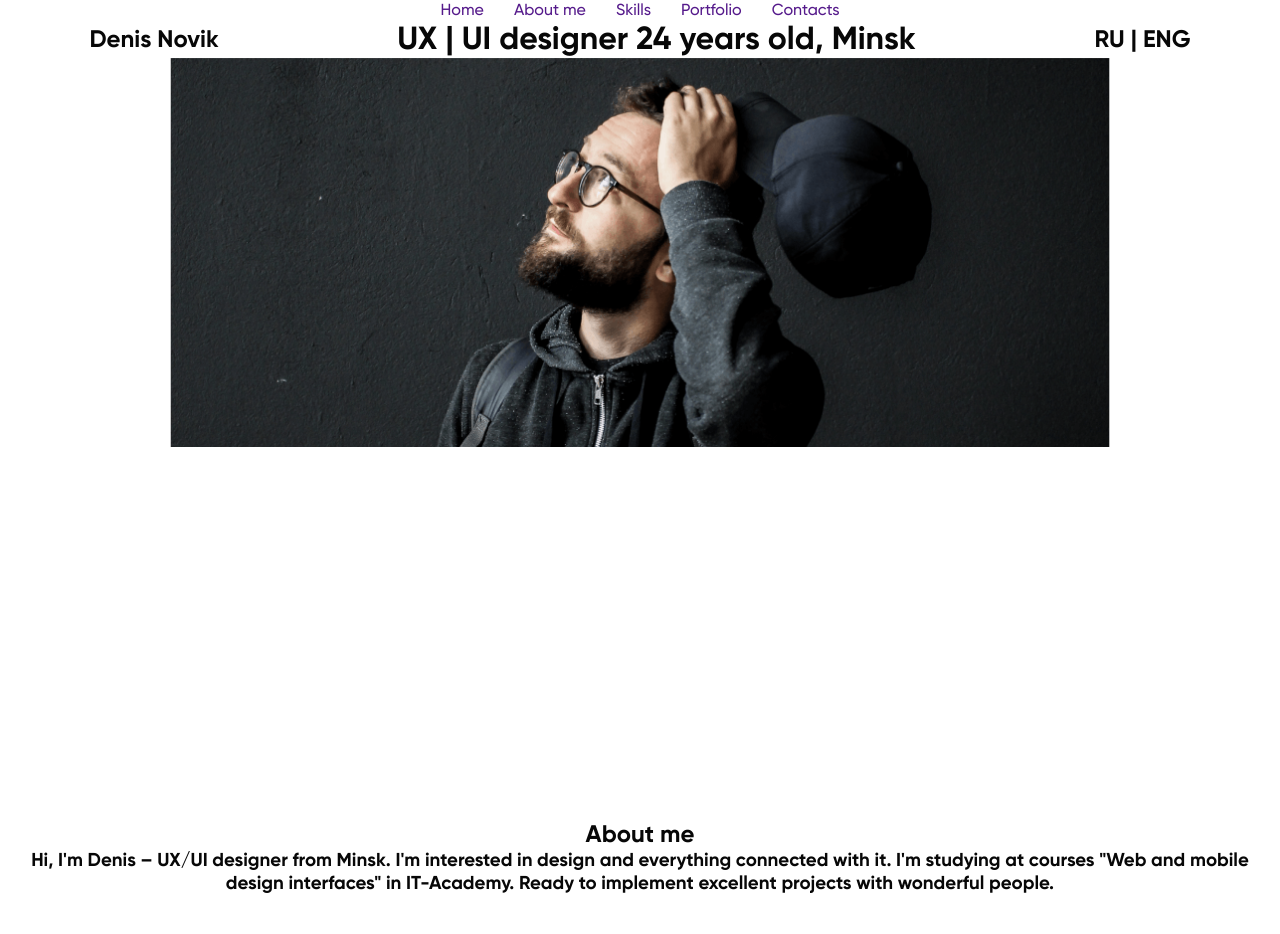
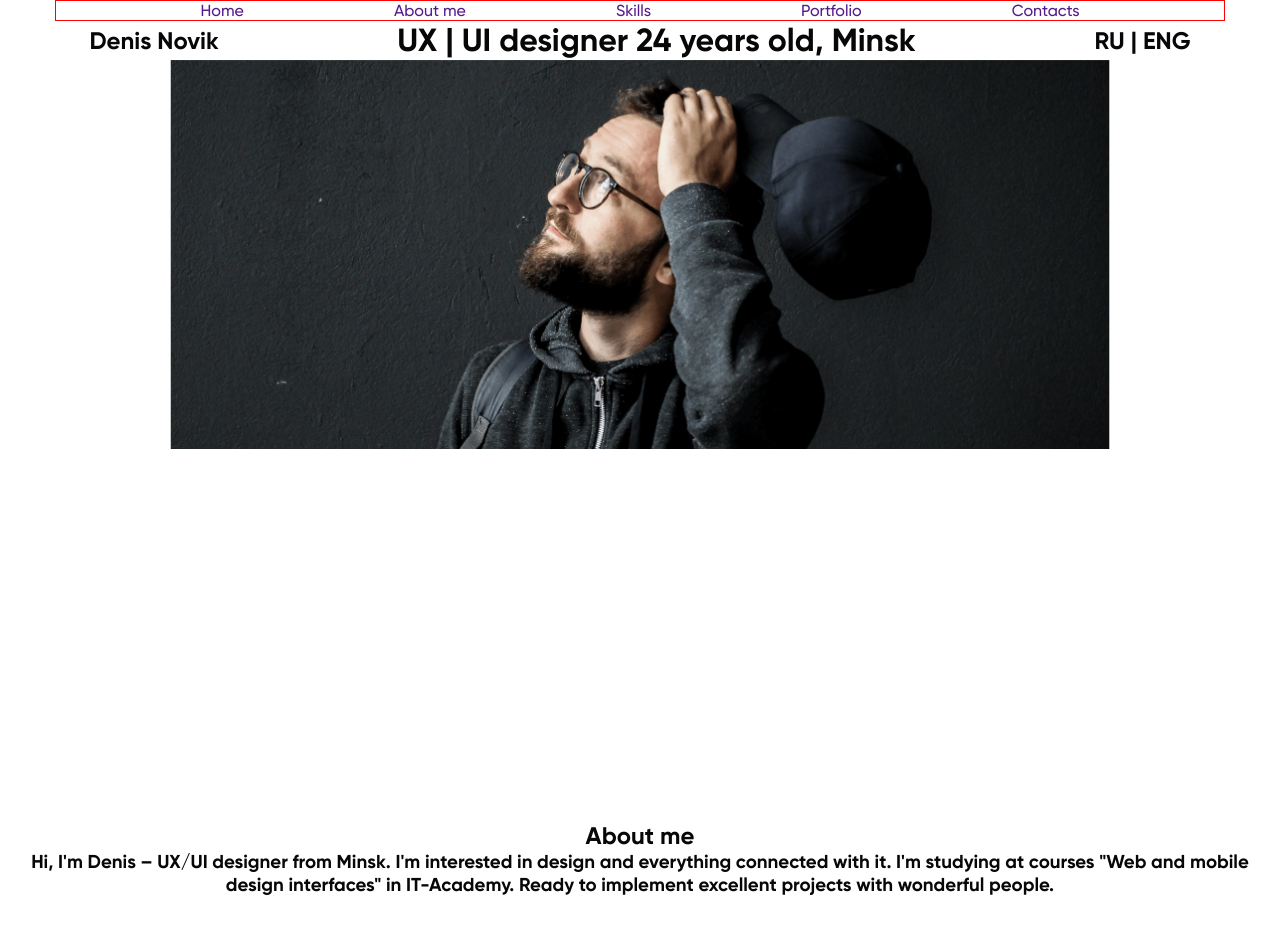
Before and after one commit to Elena-it-code/portfolio, a React app: page / in a window 1280 px wide. Shown: the top 934 px of the page. Built offline with nearby package versions, Linux system fonts and the light colour scheme.

Commit message:
Using Container in Header

```diff
--- a/src/components/Container.tsx
+++ b/src/components/Container.tsx
@@ -1,7 +1,7 @@
 import styled from "styled-components";
 
 export const Container = styled.div`
-  max-width: 970px;
+  max-width: 1170px;
   width: 100%;
   min-height: 100%;
   padding: 0 15px;
--- a/src/components/menu/Menu.tsx
+++ b/src/components/menu/Menu.tsx
@@ -28,11 +28,8 @@ export const Menu = () => {
 const StyledMenu = styled.nav`
  ul {
    display: flex;
-   gap: 30px;
-   justify-content: center;
+   gap: 150px;
+   justify-content: space-between;
+   //justify-items: stretch;
  }
-  li {
-    list-style-type: none;
-
-  }
 `
--- a/src/layout/header/Header.tsx
+++ b/src/layout/header/Header.tsx
@@ -2,18 +2,23 @@ import React from 'react';
 import styled from "styled-components";
 //import {Logo} from "../../components/logo/Logo";
 import {Menu} from "../../components/menu/Menu";
+import {Container} from "../../components/Container";
+import {FlexWrapper} from "../../components/FlexWrapper";
 
 
 export const Header = () => {
     return (
-<StyledHeader>
-    {/*<Logo/>*/}
-    <Menu/>
-</StyledHeader>
+        <StyledHeader>
+            <Container>
+                <FlexWrapper justify={"center"} >
+                {/*<Logo/>*/}
+                <Menu/>
+                </FlexWrapper>
+            </Container>
+        </StyledHeader>
     );
 };
 
 const StyledHeader = styled.header`
-  display: flex;
-  justify-content: center;
+
 `
```
